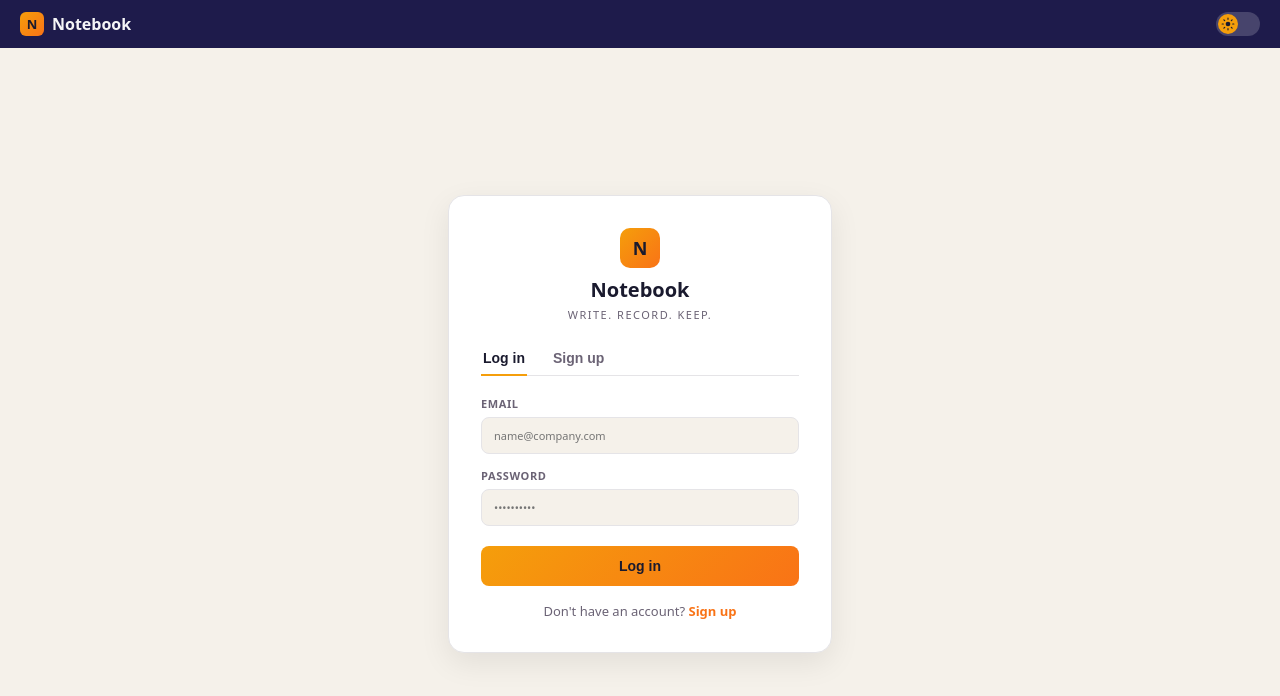
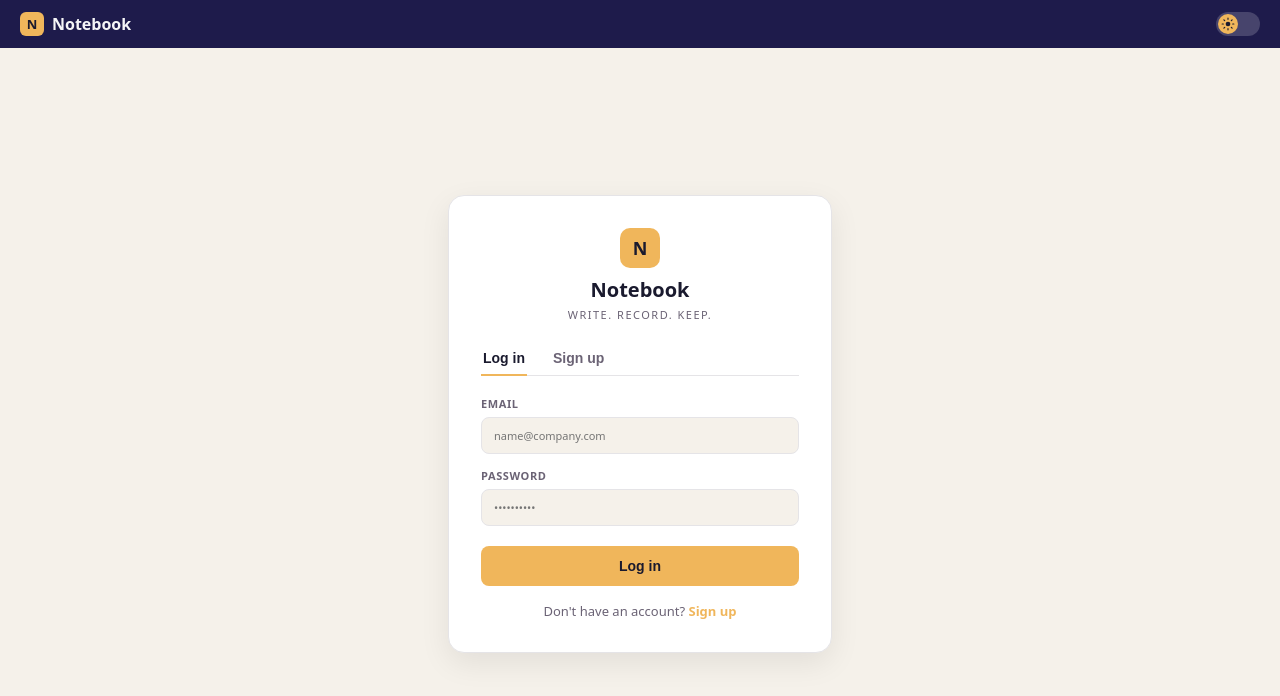
Before and after one commit to abdulmoeedsiddiqi/cohort-9-mern-9876-abdul, a React (Vite) app in the folder frontend/: page /login in a window 1280 px wide. Shown: the top 696 px of the page. Built offline with nearby package versions, Linux system fonts and the light colour scheme; no server answers.

Commit message:
fix(frontend): apply the exact accent color (#f0b65b) to light theme too
Mirrors the dark-theme accent fix so both themes use the same flat
solid accent instead of the amber/orange gradient.

```diff
--- a/frontend/src/index.css
+++ b/frontend/src/index.css
@@ -13,8 +13,8 @@
   --color-text: #1a1a2e;
   --color-text-muted: #6b6375;
   --color-border: #e5e4e7;
-  --color-accent: #f59e0b;
-  --color-accent-strong: #f97316;
+  --color-accent: #f0b65b;
+  --color-accent-strong: #f0b65b;
   --color-topbar-bg: #1e1b4b;
   --color-topbar-text: #f5f5f7;
   --note-card-text: #1a1a2e;
```
